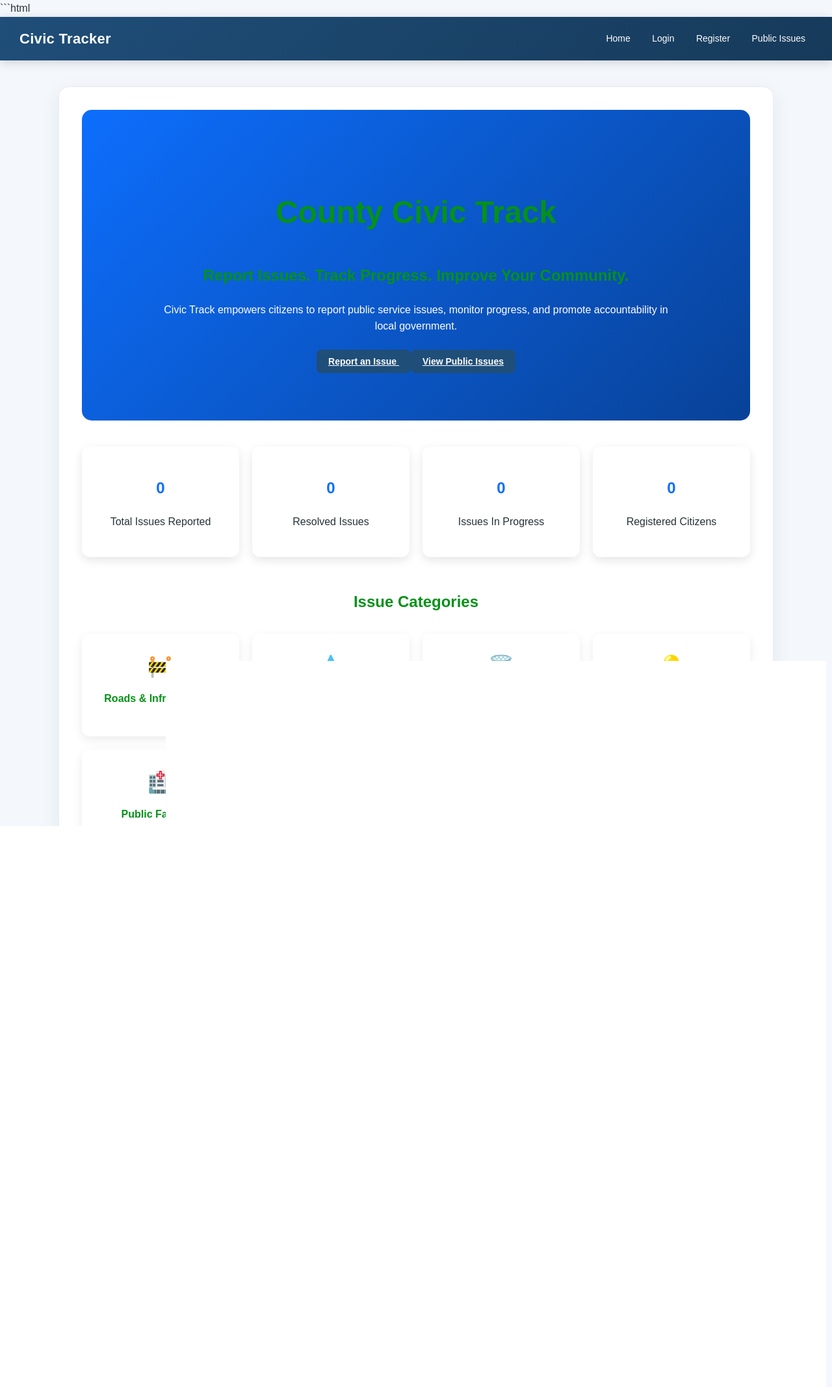
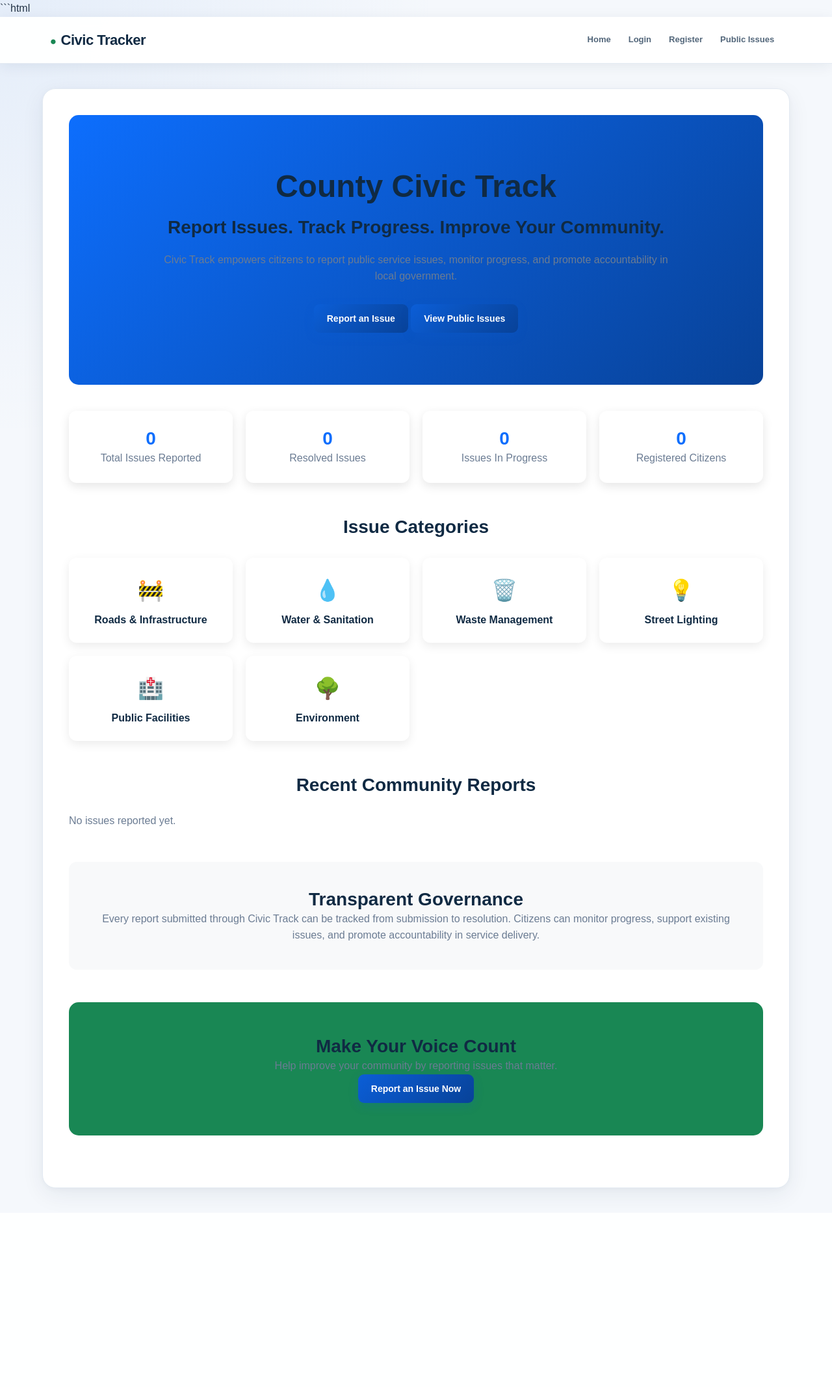
Before and after one commit to akoyiwilliam79-dot/SiayaCountyCivicTrackSystem, a Django app: page / in a window 1280 px wide. Shown: the whole page at 65% size. After the commit the page ends 1851 px from the top, so only its background shows below. Run offline with Django 5.2, Linux system fonts and the light colour scheme.

Commit message:
fixed base.html

```diff
--- a/civicapp/templates/civicapp/base.html
+++ b/civicapp/templates/civicapp/base.html
@@ -10,13 +10,30 @@
     <style>
         * {
             box-sizing: border-box;
+            margin: 0;
+            padding: 0;
+        }
+
+        :root {
+            --primary: #0b5ed7;
+            --primary-dark: #084298;
+            --green: #198754;
+            --green-dark: #146c43;
+            --dark: #102a43;
+            --text: #243447;
+            --muted: #6b7c93;
+            --background: #f5f8fc;
+            --white: #ffffff;
+            --border: #e3eaf2;
         }
 
         body {
-            margin: 0;
             font-family: Arial, Helvetica, sans-serif;
-            background: #f4f7fb;
-            color: #263238;
+            background:
+                radial-gradient(circle at top left, rgba(11, 94, 215, 0.07), transparent 30%),
+                #f5f8fc;
+            color: var(--text);
+            min-height: 100vh;
             line-height: 1.6;
         }
 
@@ -25,86 +42,135 @@
         ========================== */
 
         .navbar {
-            background: linear-gradient(135deg, #1f4e79, #163a5a);
-            color: white;
-            padding: 16px 30px;
+            min-height: 72px;
+            padding: 0 6%;
+            background: rgba(255, 255, 255, 0.96);
+            border-bottom: 1px solid var(--border);
             display: flex;
+            align-items: center;
             justify-content: space-between;
-            align-items: center;
-            gap: 20px;
-            box-shadow: 0 3px 15px rgba(0, 0, 0, 0.15);
+            gap: 30px;
             position: sticky;
             top: 0;
             z-index: 1000;
+            box-shadow: 0 4px 20px rgba(16, 42, 67, 0.07);
+            backdrop-filter: blur(12px);
         }
+
+        /* BRAND */
 
         .navbar > div:first-child {
             display: flex;
             align-items: center;
-            gap: 8px;
-            white-space: nowrap;
+            gap: 10px;
+            flex-shrink: 0;
         }
 
         .navbar strong {
+            color: var(--dark);
             font-size: 22px;
-            letter-spacing: 0.3px;
+            font-weight: 800;
+            letter-spacing: -0.5px;
+        }
+
+        .navbar strong::before {
+            content: "●";
+            color: var(--green);
+            font-size: 17px;
+            margin-right: 7px;
+        }
+
+        /* NAV LINKS */
+
+        .navbar > div:last-child {
+            display: flex;
+            align-items: center;
+            flex-wrap: wrap;
+            justify-content: flex-end;
+            gap: 3px;
         }
 
         .navbar a {
-            color: white;
+            color: #52667a;
             text-decoration: none;
-            margin-left: 7px;
-            padding: 8px 11px;
-            border-radius: 6px;
-            font-size: 14px;
-            font-weight: 500;
-            transition: all 0.25s ease;
+            padding: 9px 12px;
+            border-radius: 8px;
+            font-size: 13px;
+            font-weight: 600;
+            transition: 0.25s ease;
         }
 
         .navbar a:hover {
-            background: rgba(255, 255, 255, 0.15);
-            text-decoration: none;
+            color: var(--primary);
+            background: #edf4ff;
+        }
+
+        /* ROLE BADGES */
+
+        .role-badge {
+            padding: 4px 10px;
+            border-radius: 30px;
+            font-size: 10px;
+            font-weight: 800;
+            letter-spacing: 0.5px;
+            text-transform: uppercase;
+        }
+
+        .officer {
+            color: #0f5132;
+            background: #d1e7dd;
+            border: 1px solid #a3cfbb;
+        }
+
+        .citizen {
+            color: #41464b;
+            background: #e9ecef;
+            border: 1px solid #ced4da;
         }
 
         /* =========================
-           ROLE BADGES
+           MAIN CONTENT
         ========================== */
 
-        .role-badge {
-            margin-left: 6px;
-            padding: 4px 10px;
+        .container {
+            width: min(1150px, calc(100% - 40px));
+            margin: 38px auto;
+            min-height: 500px;
+            background: var(--white);
+            padding: 40px;
+            border: 1px solid var(--border);
             border-radius: 20px;
-            font-size: 11px;
-            font-weight: bold;
-            text-transform: uppercase;
-            letter-spacing: 0.4px;
-        }
-
-        .officer {
-            background: #2ecc71;
-            color: white;
-            box-shadow: 0 2px 6px rgba(46, 204, 113, 0.3);
-        }
-
-        .citizen {
-            background: #7f8c8d;
-            color: white;
+            box-shadow:
+                0 10px 35px rgba(16, 42, 67, 0.07),
+                0 2px 8px rgba(16, 42, 67, 0.03);
         }
 
         /* =========================
-           MAIN CONTAINER
+           TYPOGRAPHY
         ========================== */
 
-        .container {
-            width: calc(100% - 40px);
-            max-width: 1100px;
-            margin: 40px auto;
-            background: white;
-            padding: 35px;
-            border-radius: 16px;
-            box-shadow: 0 8px 30px rgba(31, 78, 121, 0.08);
-            border: 1px solid #e8edf3;
-            min-height: 400px;
+        h1,
+        h2,
+        h3,
+        h4 {
+            color: var(--dark);
+            line-height: 1.25;
+        }
+
+        h1 {
+            font-size: 38px;
+        }
+
+        h2 {
+            font-size: 28px;
+        }
+
+        h3 {
+            font-size: 21px;
+        }
+
+        p {
+            color: var(--muted);
         }
 
         /* =========================
@@ -113,68 +179,108 @@
 
         button,
         .btn {
-            padding: 10px 18px;
-            background: #1f4e79;
+            display: inline-block;
+            padding: 11px 20px;
+            border: none;
+            border-radius: 9px;
+            background: linear-gradient(
+                135deg,
+                var(--primary),
+                var(--primary-dark)
+            );
             color: white;
-            border: none;
-            border-radius: 7px;
+            font-size: 14px;
+            font-weight: 700;
             cursor: pointer;
-            font-size: 14px;
-            font-weight: 600;
-            transition: all 0.25s ease;
+            text-decoration: none;
+            transition: 0.25s ease;
+            box-shadow: 0 5px 15px rgba(11, 94, 215, 0.18);
         }
 
         button:hover,
         .btn:hover {
-            background: #163a5a;
-            transform: translateY(-1px);
-            box-shadow: 0 4px 10px rgba(31, 78, 121, 0.2);
+            transform: translateY(-2px);
+            box-shadow: 0 8px 20px rgba(11, 94, 215, 0.25);
         }
 
         /* =========================
-           MESSAGE SYSTEM (NEW)
+           FORMS
+        ========================== */
+
+        input,
+        textarea,
+        select {
+            width: 100%;
+            max-width: 100%;
+            padding: 12px 14px;
+            border: 1px solid #d8e1eb;
+            border-radius: 9px;
+            background: #fbfcfe;
+            color: var(--text);
+            font-family: inherit;
+            transition: 0.2s ease;
+        }
+
+        input:hover,
+        textarea:hover,
+        select:hover {
+            border-color: #b9c8d8;
+        }
+
+        input:focus,
+        textarea:focus,
+        select:focus {
+            outline: none;
+            background: white;
+            border-color: var(--primary);
+            box-shadow: 0 0 0 4px rgba(11, 94, 215, 0.1);
+        }
+
+        /* =========================
+           MESSAGE SYSTEM
         ========================== */
 
         .alert {
-            padding: 13px 18px;
-            margin: 18px auto;
-            border-radius: 9px;
-            font-weight: bold;
-            max-width: 1100px;
+            width: min(1150px, calc(100% - 40px));
+            padding: 14px 18px;
+            margin: 20px auto;
+            border-radius: 10px;
+            font-size: 14px;
+            font-weight: 700;
             text-align: center;
+            border: 1px solid transparent;
+            box-shadow: 0 5px 18px rgba(0, 0, 0, 0.05);
             animation: slideDown 0.3s ease;
-            border: 1px solid transparent;
-            box-shadow: 0 3px 12px rgba(0, 0, 0, 0.05);
         }
 
         .alert.success {
-            background: #d4edda;
-            color: #155724;
-            border-color: #b8dfc1;
+            background: #d1e7dd;
+            color: #0f5132;
+            border-color: #a3cfbb;
         }
 
         .alert.error {
             background: #f8d7da;
-            color: #721c24;
-            border-color: #f1bfc4;
+            color: #842029;
+            border-color: #f1aeb5;
         }
 
         .alert.warning {
             background: #fff3cd;
-            color: #856404;
-            border-color: #ffe69c;
+            color: #664d03;
+            border-color: #ffecb5;
         }
 
         .alert.info {
-            background: #d1ecf1;
-            color: #0c5460;
-            border-color: #b9e3ea;
+            background: #cff4fc;
+            color: #055160;
+            border-color: #9eeaf9;
         }
 
         @keyframes slideDown {
             from {
                 opacity: 0;
-                transform: translateY(-10px);
+                transform: translateY(-12px);
             }
 
             to {
@@ -184,69 +290,40 @@
         }
 
         /* =========================
-           GENERAL PAGE ELEMENTS
+           LINKS
         ========================== */
 
-        h1,
-        h2,
-        h3,
-        h4 {
-            color: #059218;
-        }
-
-        input,
-        textarea,
-        select {
-            max-width: 100%;
-            border: 1px solid #d5dde6;
-            border-radius: 7px;
-            padding: 10px 12px;
-            font-family: inherit;
-            transition: border-color 0.2s ease, box-shadow 0.2s ease;
-        }
-
-        input:focus,
-        textarea:focus,
-        select:focus {
-            outline: none;
-            border-color: #1f4e79;
-            box-shadow: 0 0 0 3px rgba(31, 78, 121, 0.1);
+        a {
+            color: var(--primary);
         }
 
         /* =========================
-           RESPONSIVE DESIGN
+           RESPONSIVE
         ========================== */
 
-        @media (max-width: 900px) {
+        @media (max-width: 1050px) {
 
             .navbar {
-                padding: 15px 20px;
+                padding: 15px 25px;
             }
 
             .navbar > div:last-child {
-                display: flex;
-                flex-wrap: wrap;
-                justify-content: flex-end;
+                gap: 0;
             }
 
             .navbar a {
-                margin-left: 3px;
-            }
-
-            .container {
-                width: calc(100% - 30px);
-                padding: 25px;
-                margin: 25px auto;
+                padding: 8px 9px;
+                font-size: 12px;
             }
         }
 
-        @media (max-width: 768px) {
+        @media (max-width: 850px) {
 
             .navbar {
+                position: relative;
                 flex-direction: column;
-                gap: 12px;
-                text-align: center;
-                position: relative;
+                padding: 18px 15px;
+                gap: 15px;
             }
 
             .navbar > div:first-child {
```
Also changed, not shown: other parts of civicapp/templates/civicapp/base.html (+48 -20 lines).
